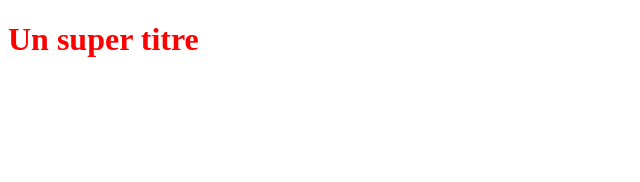
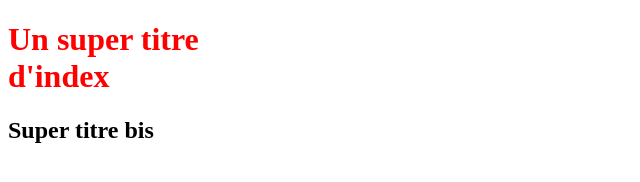
Before and after one commit to Orkea/First-Openclassroom-Rep, a plain HTML site: page index.html in a window 1280 px wide. Shown: the whole page, without its empty margins (0-640 px from the left). Drawn offline with Linux system fonts and the light colour scheme.

Commit message:
Modification du titre

```diff
--- a/index.html
+++ b/index.html
@@ -5,6 +5,8 @@
    <link rel="stylesheet" type="text/css" href="styles.css">
 </head>
 <body>
-   <h1>Un super titre</h1>
+   <h1>Un super titre<br/>d'index</h1>
+
+      <h2>Super titre bis</h2>
 </body>
 </html>
```
